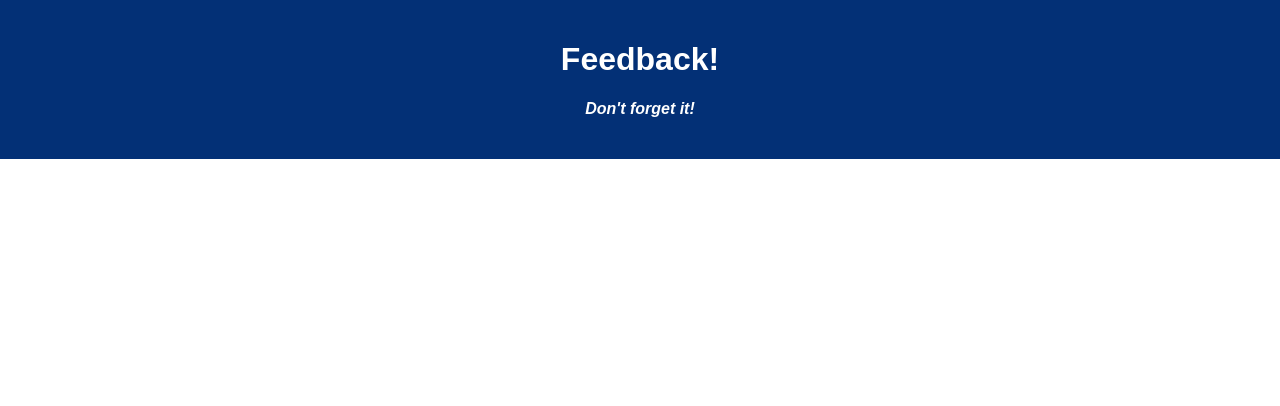
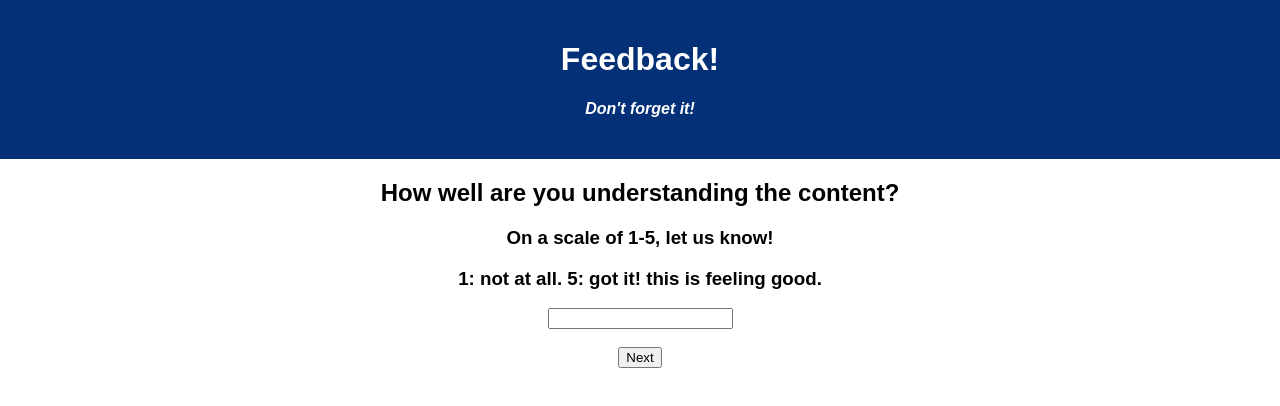
Before and after one commit to bmnw/weekend-redux-feedback-loop, a React (Create React App) app: page /#/content in a window 1280 px wide. Shown: the top 406 px of the page. Built offline with nearby package versions, Linux system fonts and the light colour scheme.

Commit message:
installed redux, created routes for feeling, content, and support, created components for each of those routes

```diff
--- a/package.json
+++ b/package.json
@@ -9,8 +9,10 @@
     "pg": "^8.2.1",
     "react": "^17.0.1",
     "react-dom": "^17.0.1",
+    "react-redux": "^7.2.8",
     "react-router-dom": "^5.3.0",
-    "react-scripts": "^5.0.1"
+    "react-scripts": "^5.0.1",
+    "redux": "^4.2.0"
   },
   "devDependencies": {
     "nodemon": "^1.18.5"
--- a/src/components/App/App.jsx
+++ b/src/components/App/App.jsx
@@ -1,6 +1,10 @@
 import React from 'react';
 import axios from 'axios';
+import { HashRouter as Router, Route, Link, useHistory } from 'react-router-dom';
 import './App.css';
+import Feeling from '../Feeling/Feeling.jsx';
+import Content from '../Content/Content.jsx';
+import Support from '../Support/Support.jsx';
 
 function App() {
 
@@ -10,6 +14,20 @@ function App() {
         <h1 className='App-title'>Feedback!</h1>
         <h4>Don't forget it!</h4>
       </header>
+      <Router>
+        <div>
+          <Route exact path="/">
+            <Feeling />
+          </Route>
+          <Route exact path="/content">
+            <Content />
+          </Route>
+          <Route exact path="/support">
+            <Support />
+          </Route>
+        </div>
+      </Router>
+
     </div>
   );
 }
--- /dev/null
+++ b/src/components/Content/Content.jsx
@@ -0,0 +1,24 @@
+import { useHistory } from 'react-router-dom';
+
+const Content = () => {
+
+    const history = useHistory();
+
+    const toSupport = () => {
+        console.log('in toSupport');
+        history.push('/support');
+    } // end toSupport
+
+    return  <div>
+                <h2>How well are you understanding the content?</h2>
+                <h3>On a scale of 1-5, let us know!</h3>
+                <h3>1: not at all. 5: got it! this is feeling good.</h3>
+                <form>
+                    <input type="number" />
+                </form>
+                <br />
+                <button onClick={toSupport}>Next</button>
+            </div>
+}
+
+export default Content;
--- /dev/null
+++ b/src/components/Feeling/Feeling.jsx
@@ -0,0 +1,24 @@
+import { useHistory } from 'react-router-dom';
+
+const Feeling = () => {
+
+    const history = useHistory();
+
+    const toContent = () => {
+        console.log('in toContent');
+        history.push('/content');
+    } // end toContent
+
+    return  <div>
+                <h2>How are you feeling today?</h2>
+                <h3>On a scale of 1-5, let us know how you're feeling today.</h3>
+                <h3>1: feeling pretty bad. 5: feeling awesome!</h3>
+                <form>
+                    <input type="number" />
+                </form>
+                <br />
+                <button onClick={toContent}>Next</button>
+            </div>
+}
+
+export default Feeling;
--- /dev/null
+++ b/src/components/Support/Support.jsx
@@ -0,0 +1,15 @@
+
+const Support = () => {
+    return  <div>
+                <h2>How well are you being supported?</h2>
+                <h3>On a scale of 1-5, let us know!</h3>
+                <h3>1: not at all. 5: very supported!</h3>
+                <form>
+                    <input type="number" />
+                </form>
+                <br />
+                <button>Next</button>
+            </div>
+}
+
+export default Support;
```
Also changed, not shown: 2 other files (tests, documents, lock files or other folders).
